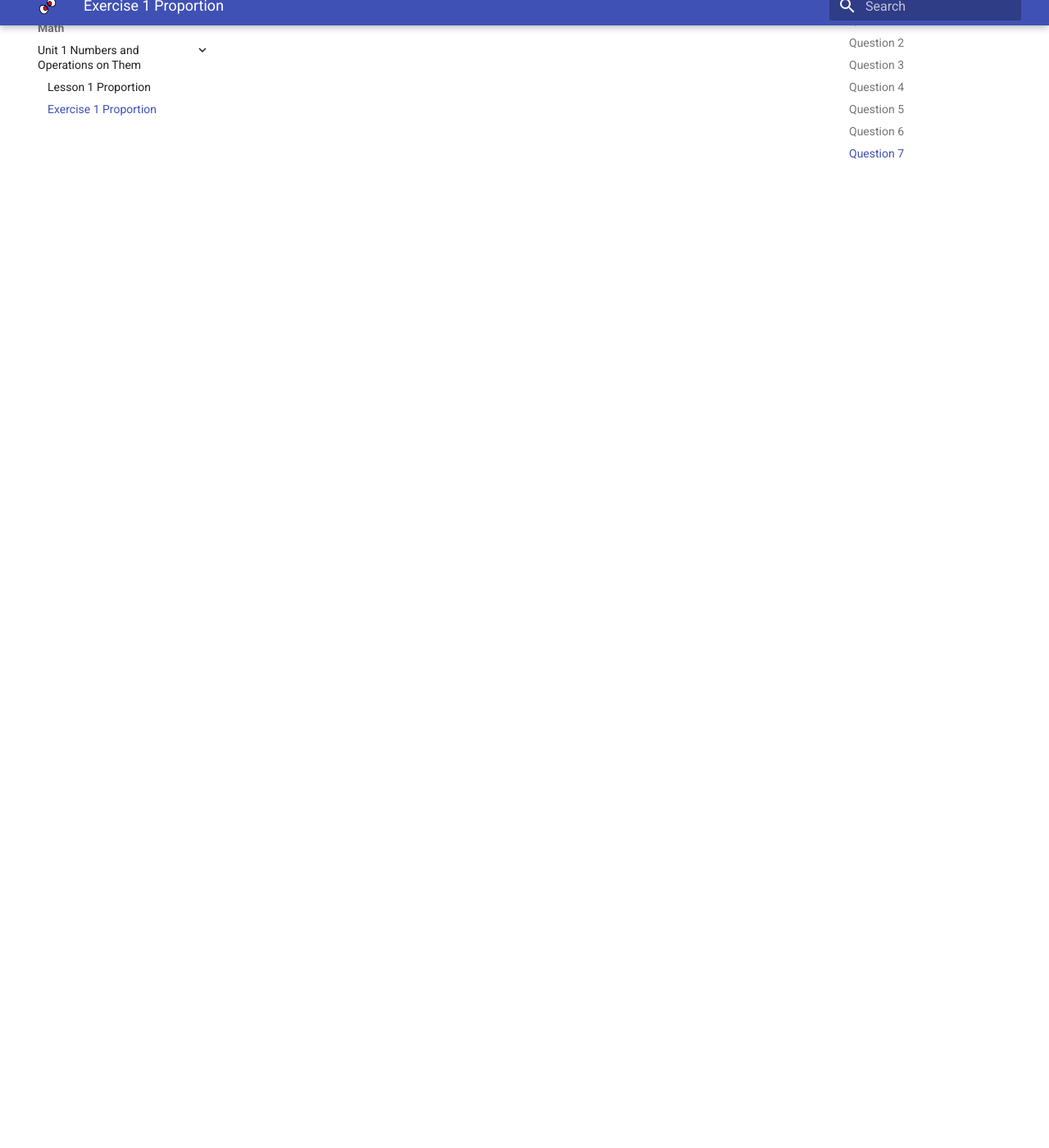
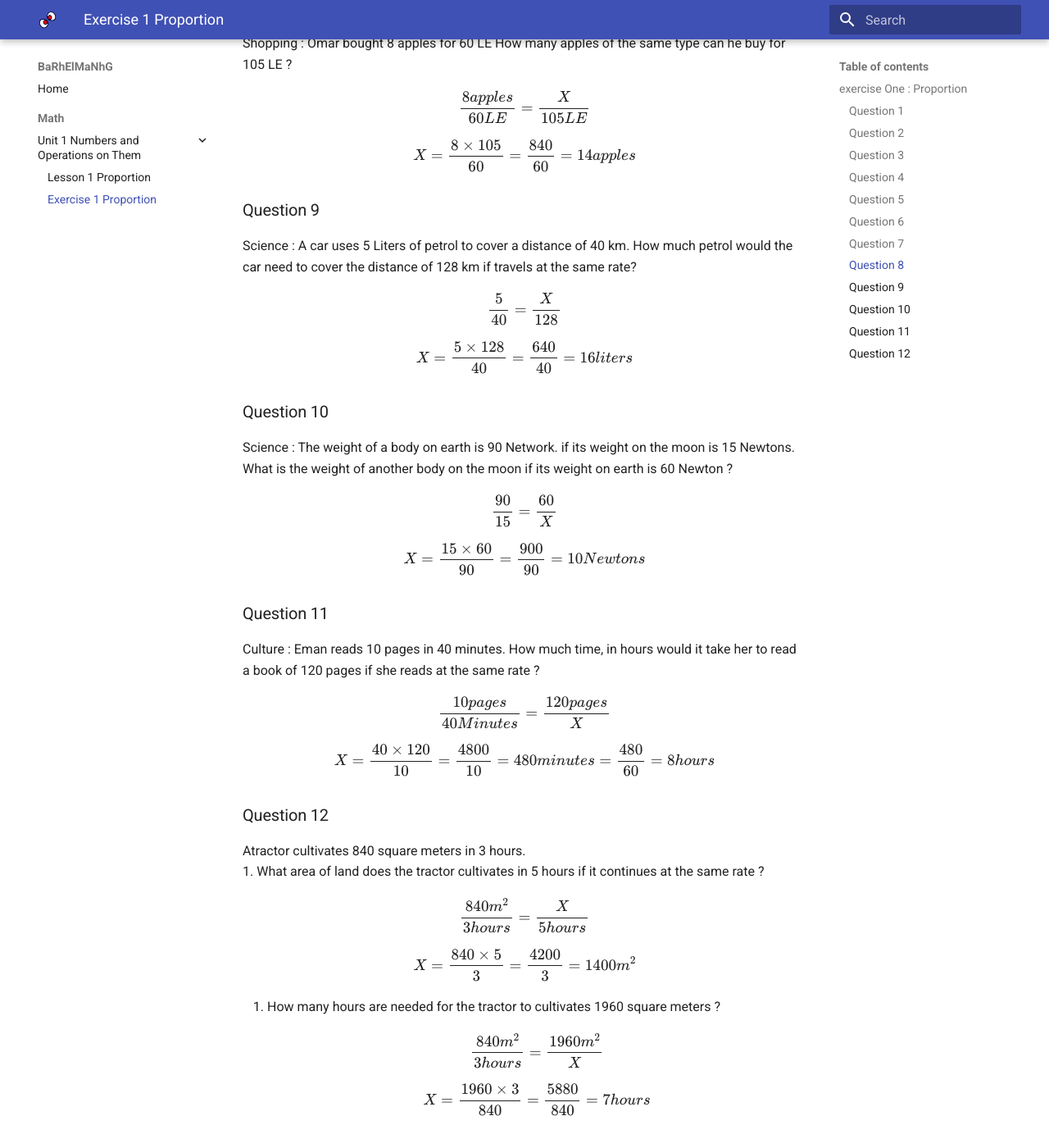
Before and after one commit to amansour-gh/educational.github.io, an MkDocs documentation site: the page built from docs/math/unit1/exercise1.md, in a window 1280 px wide and 1400 px high, scrolled down 7391 px. Shown: the whole window at 82% size. Built offline with MkDocs 1.6.1 and Material for MkDocs 9.7.7, drawn with Linux system fonts in a browser that asks for light colours.

Commit message:
240927-104

```diff
--- a/docs/math/unit1/exercise1.md
+++ b/docs/math/unit1/exercise1.md
@@ -278,3 +278,38 @@ $$ \frac{7}{4} \times 24 $$
 $$ \frac{7 \times 24}{4} = \frac{168}{4} = 42 $$
 $$ \frac{3}{4} \times X = 42 $$
 $$ X = 42 \times \frac{4}{3} = \frac{42 \times 4}{3} = \frac{168}{3} = 56 $$
+
+### Question 8
+Shopping : Omar bought 8 apples for 60 LE How many apples of the same type can he buy for 105 LE ?
+
+$$ \frac{8 apples}{60 LE} = \frac{X}{105 LE} $$
+$$ X = \frac{8 \times 105}{60} = \frac{840}{60} = 14 apples $$
+
+### Question 9
+Science : A car uses 5 Liters of petrol to cover a distance of 40 km. How much petrol would the car need to cover the distance of 128 km if travels at the same rate?
+
+$$ \frac{5}{40} = \frac{X}{128} $$
+$$ X = \frac{5 \times 128}{40} = \frac{640}{40} = 16 liters $$
+
+### Question 10
+Science : The weight of a body on earth is 90 Network. if its weight on the moon is 15 Newtons. What is the weight of another body on the moon if its weight on earth is 60 Newton ?
+
+$$ \frac{90}{15} = \frac{60}{X} $$
+$$ X = \frac{15 \times 60}{90} = \frac{900}{90} = 10 Newtons $$
+
+### Question 11
+Culture : Eman reads 10 pages in 40 minutes. How much time, in hours would it take her to read a book of 120 pages if she reads at the same rate ?
+
+$$ \frac{10 pages}{40 Minutes} = \frac{120 pages}{X} $$
+$$ X = \frac{40 \times 120}{10} = \frac{4800}{10} = 480 minutes = \frac{480}{60} = 8 hours $$
+
+### Question 12
+Atractor cultivates 840 square meters in 3 hours.
+1. What area of land does the tractor cultivates in 5 hours if it continues at the same rate ?
+
+$$ \frac{840 m^2}{3 hours} = \frac{X}{5 hours} $$
+$$ X = \frac{840 \times 5}{3} = \frac{4200}{3} = 1400 m^2 $$
+
+2. How many hours are needed for the tractor to cultivates 1960 square meters ?
+$$ \frac{840 m^2}{3 hours} = \frac{1960 m^2}{X} $$
+$$ X = \frac{1960 \times 3}{840} = \frac{5880}{840} = 7 hours $$
```
